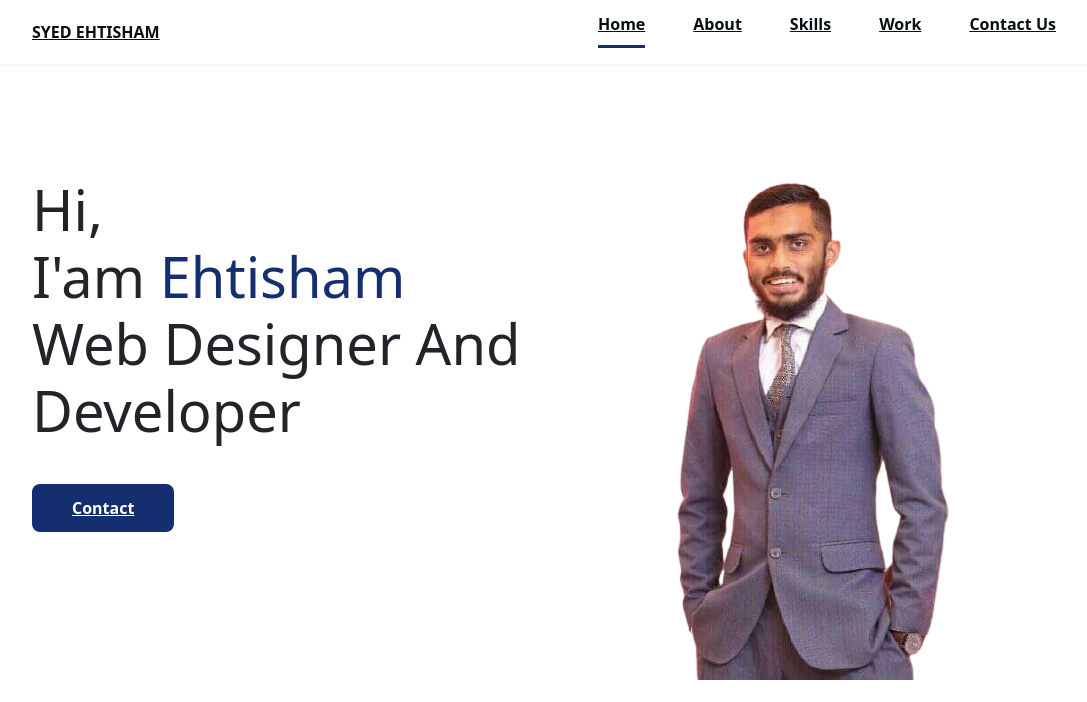
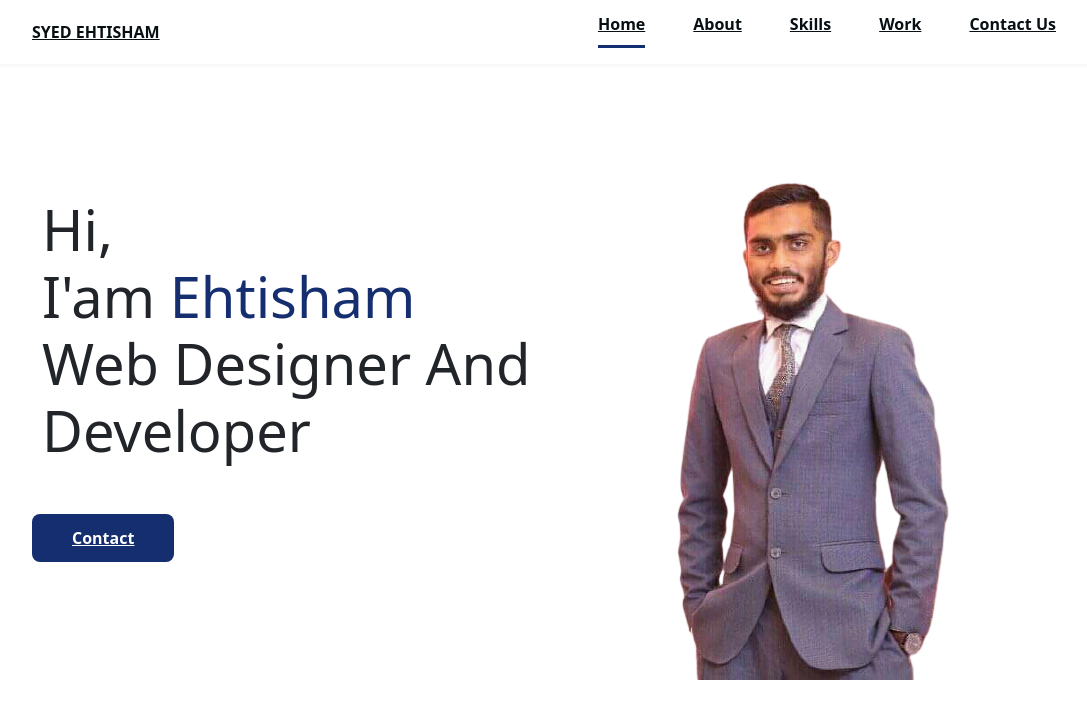
Before and after one commit to ehtisham57/My-Portfolio, a plain HTML site: page EHTISHAM's PORTFOLIO/index.html in a window 1280 px wide. Shown: the top 702 px of the page, without its empty margins (96-1183 px from the left). Drawn offline with nearby package versions, Linux system fonts and the light colour scheme.

Commit message:
Update styles.css

```diff
--- a/EHTISHAM's PORTFOLIO/assets/css/styles.css
+++ b/EHTISHAM's PORTFOLIO/assets/css/styles.css
@@ -458,3 +458,8 @@ img{
     right: 10%;
   }
 }
+
+
+.home__title{
+  margin: 50px 10px;
+}
```
